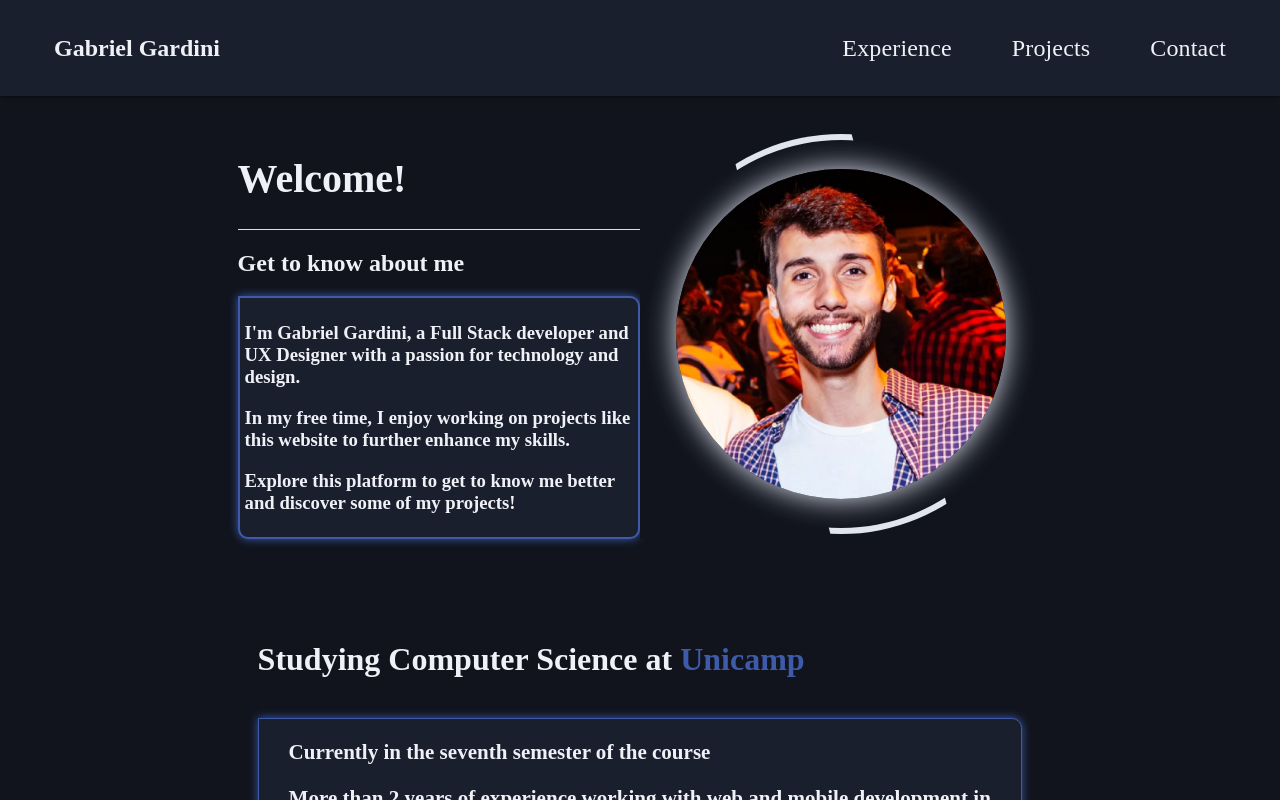
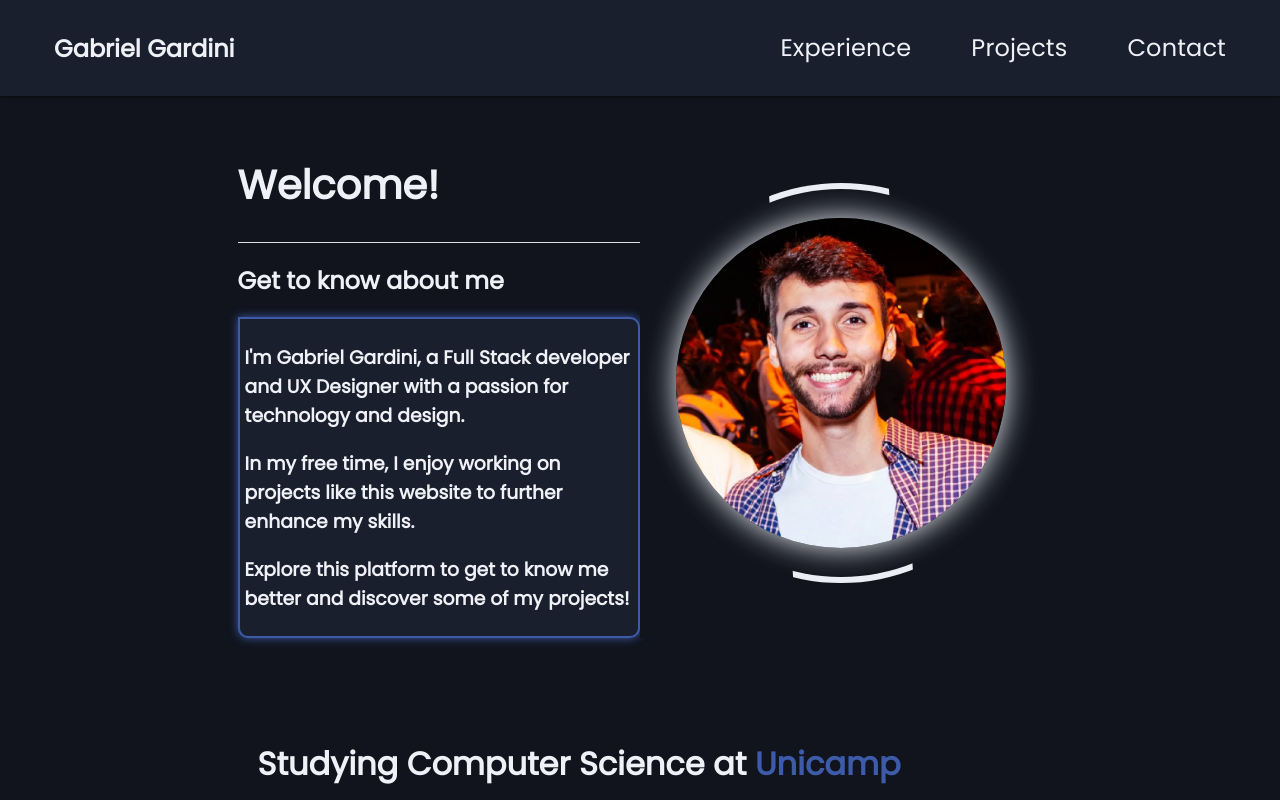
Before and after one commit to GabrielGardini/Portfolio, a Next.js app: page / in a window 1280 px wide. Shown: the top 800 px of the page. Built offline with nearby package versions, Linux system fonts and the light colour scheme.

Commit message:
adjusts font

```diff
--- a/src/app/globals.css
+++ b/src/app/globals.css
@@ -1,3 +1,6 @@
+@import url('https://fonts.googleapis.com/css?family=Poppins');
+
+
 [data-anime] {
   opacity:0;
   transition: 1500ms;
@@ -43,7 +46,8 @@ body {
   max-width: 100vw;
   overflow-x: hidden;
   background-color: #11141D;
-  color:#EFF1F6
+  color:#EFF1F6;
+  font-family: 'Poppins', sans-serif;
 }
 
 a {
```
Also changed, not shown: 1 other file (tests, documents, lock files or other folders).
